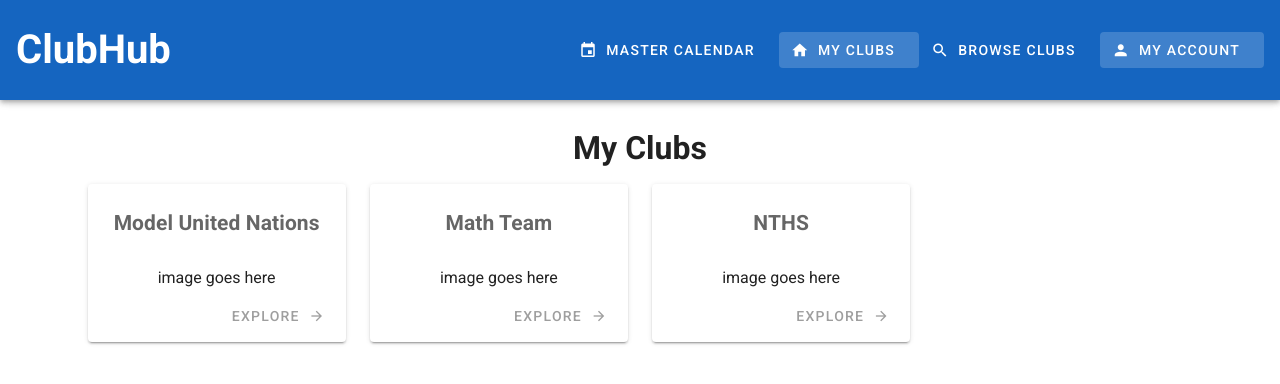
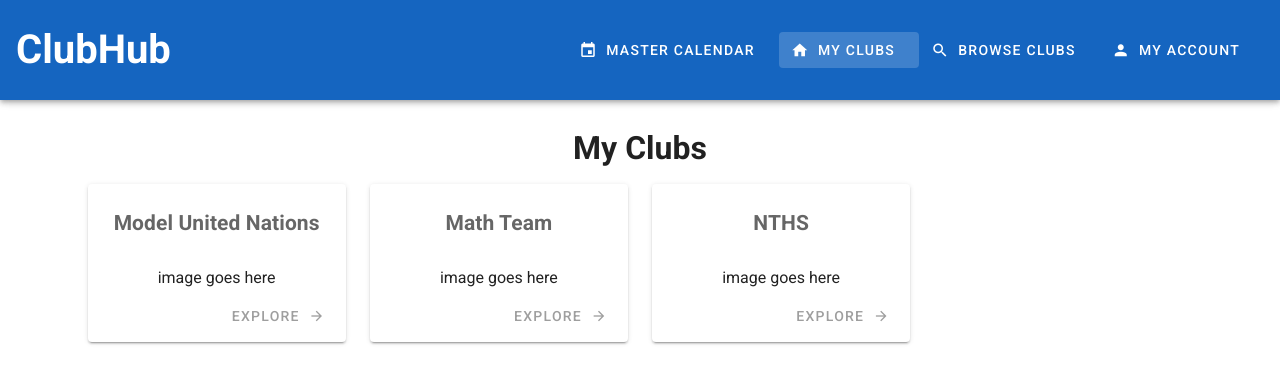
Before and after one commit to hpicar/clubhub1, a Vue app in the folder clubhub/: page / in a window 1280 px wide. Shown: the top 384 px of the page. Built offline with nearby package versions, Linux system fonts and the light colour scheme.

Commit message:
Update Navbar.vue
delete link from "my account"

```diff
--- a/clubhub/src/components/Navbar.vue
+++ b/clubhub/src/components/Navbar.vue
@@ -23,7 +23,7 @@ export default {
                 { text: 'Master Calendar', icon:'mdi-calendar', route: '' },
                 { text: 'My Clubs', icon:'mdi-home', route: '/' },
                 { text: 'Browse Clubs', icon:'mdi-magnify', route: '/browse' },
-                { text: 'My Account', icon:'mdi-account', route: '/' },
+                { text: 'My Account', icon:'mdi-account', route: '' },
             ],
         }
     }
```
